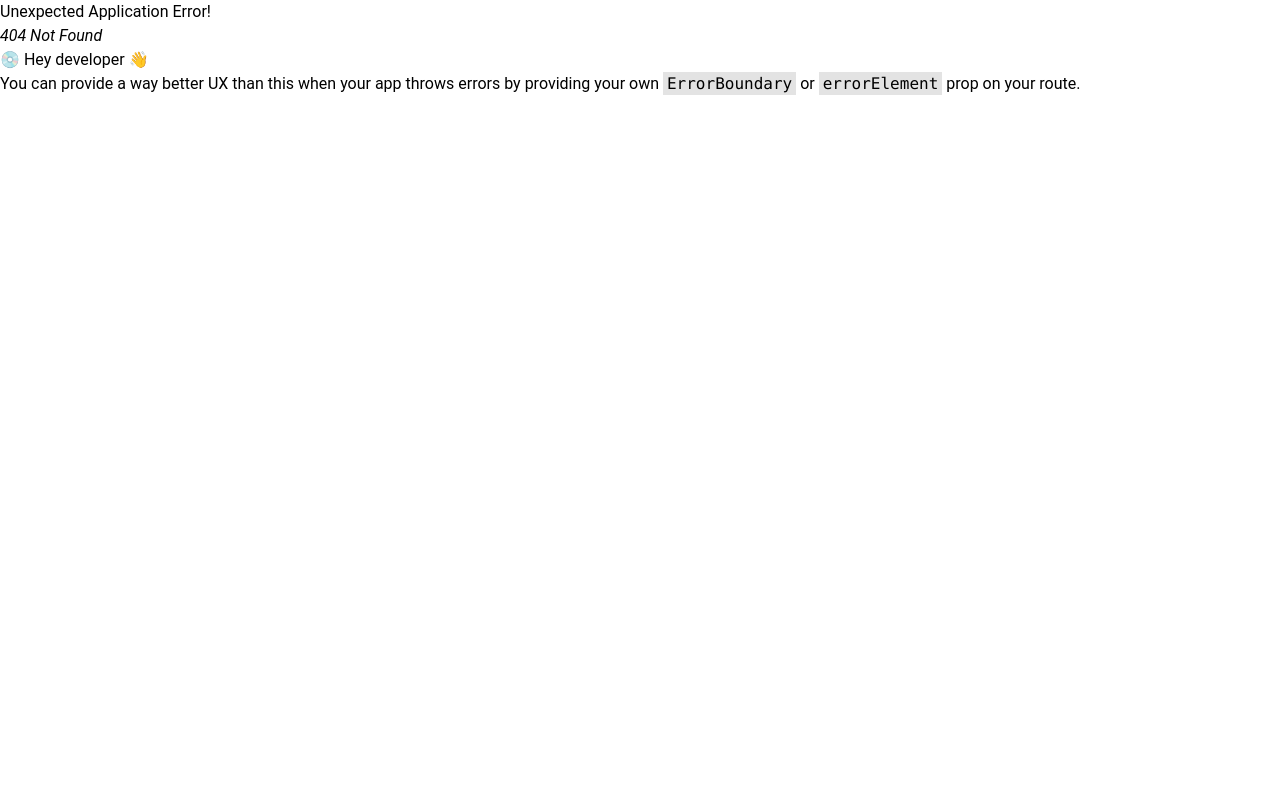
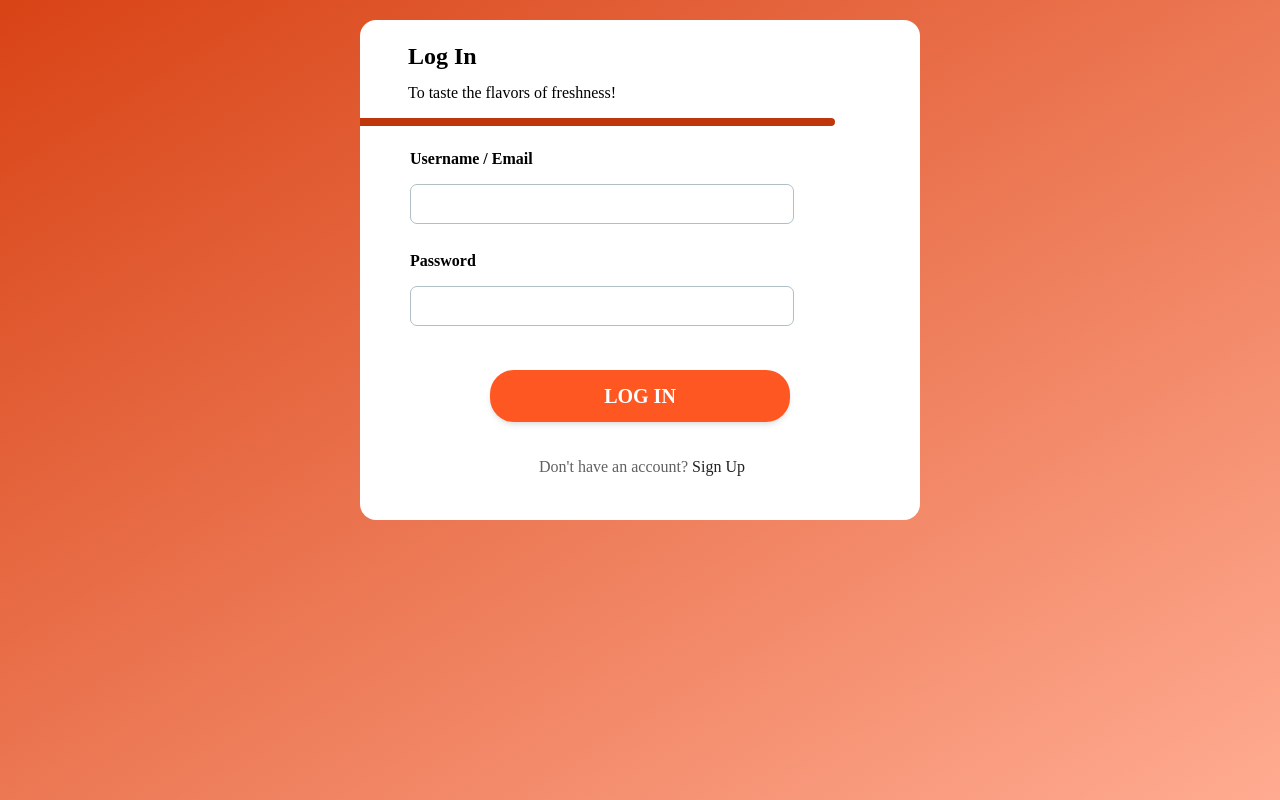
Before and after one commit to RMEH-dev/bakery-management-system, a React (Vite) app in the folder client/: page /logIn in a window 1280 px wide. Before the commit this address had no page. Built offline with nearby package versions, Linux system fonts and the light colour scheme.

Commit message:
loginui created

```diff
--- a/client/src/components/carousel1.jsx
+++ b/client/src/components/carousel1.jsx
@@ -7,7 +7,7 @@ import "../index.css";
 export function CarouselCustomNavigation() {
   return (
     <Carousel
-      className="pt-[0px] h-[725px]"
+      className="pt-[0px] h-[725px] z-1"
       navigation={({ setActiveIndex, activeIndex, length }) => (
         <div className="absolute bottom-6 left-2/4 z-50 flex -translate-x-2/4 gap-2">
           {new Array(length).fill("").map((_, i) => (
--- a/client/src/components/loginform.jsx
+++ b/client/src/components/loginform.jsx
@@ -0,0 +1,85 @@
+import {
+    Card,
+    Input,
+    Checkbox,
+    Button,
+    Typography,
+  } from "@material-tailwind/react";
+  import { Link } from "react-router-dom";
+
+  export function LogInForm({ isVisible, onClose }) {
+    const handleClose = (event) => {
+      if (event.target.id === "wrapper") onClose(event);
+    };
+
+    return (
+      <div
+        className="inset-0 flex justify-center items-center bg-gradient-to-br from-deep-orange-800 to-deep-orange-200 backdrop-blur-sm"
+        //   onClick={() => onClose(handleClose)}
+      >
+        <div className="p-5 w-[600px] h-screen ">
+          <Card
+            className="flex flex-col w-[565px] h-[500px] sm:w-auto bg-white rounded-2xl z-80"
+            shadow={false}
+          >
+            <Typography className="pl-12 pt-5 text-2xl text-black font-bold font-[Montserrat]">
+              Log In
+            </Typography>
+            <Typography className="text-black mt-0 font-medium font-[Montserrat] pl-12 pt-2">
+              To taste the flavors of freshness!
+            </Typography>
+            <Typography className=" mt-3 w-[475px] h-2 rounded-r-2xl bg-deep-orange-900"></Typography>
+            <form className="ml-[50px] mt-5 mb-2 w-80 h-150 max-w-screen-lg sm:w-96">
+              <div className="mb-1 flex flex-col gap-6">
+
+                <Typography className="-mb-3 text-black font-semibold font-[Montserrat]">
+                 Username / Email
+                </Typography>
+                <Input
+                  type="email"
+                  size="md"
+                  placeholder="name@mail.com"
+                  className="-mb-3 w-[470px] text-black font-semibold font-[Montserrat] border-deep-orange-200 focus:!border-deep-orange-900 bg-deep-orange-100 rounded-[30px]"
+                  labelProps={{
+                    className: "before:content-none after:content-none",
+                  }}
+                />
+
+                <Typography className="-mb-3 text-black font-semibold font-[Montserrat]">
+                  Password
+                </Typography>
+                <Input
+                  type="password"
+                  size="md"
+                  placeholder="********"
+                  className="-mb-3 w-[470px] text-black font-semibold font-[Montserrat] border-deep-orange-200 focus:!border-deep-orange-900 bg-deep-orange-100 rounded-[30px]"
+                  labelProps={{
+                    className: "before:content-none after:content-none",
+                  }}
+                />
+              </div>
+              <Link to="/">
+                <Button
+                  className="w-[300px] ml-20 mt-10 hover:bg-deep-orange-900 bg-deep-orange-500 rounded-3xl text-white text-xl font-[Montserrat]"
+
+                >
+                  log in
+                </Button>
+              </Link>
+              <Typography
+                color="gray"
+                className="ml-20 text-gray font-[Montserrat] mt-8 text-center font-normal"
+              >
+                Don't have an account?{" "}
+                <Link to="/signUp"
+                  className=" text-gray font-[Montserrat] font-medium text-gray-900"
+                >
+                  Sign Up
+                </Link>
+              </Typography>
+            </form>
+          </Card>
+        </div>
+      </div>
+    );
+  }
--- a/client/src/components/navbar.jsx
+++ b/client/src/components/navbar.jsx
@@ -230,9 +230,11 @@ function NavList() {
         color="black"
         className="font-bold font-[Montserrat] hover-bg-red-500 md:pl-2 "
       >
+        <Link to="/logIn">
         <ListItem className="flex items-center gap-2 py-2 lg:pl-4 pr-2">
           Login
         </ListItem>
+        </Link>
       </Typography>
       <Typography color="black" className="font-bold font-[Montserrat]">
         <div className="flex items-center h-9 pl-1">|</div>
--- a/client/src/components/signupform.jsx
+++ b/client/src/components/signupform.jsx
@@ -5,17 +5,21 @@ import {
   Button,
   Typography,
 } from "@material-tailwind/react";
+import { Link } from "react-router-dom";
 
-export function SignUpForm({isVisible, onClose}) {
-    if (!isVisible) return null;
+export function SignUpForm({ isVisible, onClose }) {
+  const handleClose = (event) => {
+    if (event.target.id === "wrapper") onClose(event);
+  };
 
   return (
-    <div className="fixed inset-0 flex justify-center items-center bg-deep-orange-100 bg-opacity-10 backdrop-blur-sm z-80"
-    onClick={()=> <Home/>}>
+    <div
+      className="inset-0 flex justify-center items-center bg-gradient-to-br from-deep-orange-800 to-deep-orange-200 backdrop-blur-sm"
+      //   onClick={() => onClose(handleClose)}
+    >
       <div className="p-5 w-[600px] flex flex-col">
-        <button className="text-deep-orange-900 font-bold text-2xl place-self-end" onClick={()=> onClose(<Home/>)}>X</button>
         <Card
-          className="w-[565px] h-[900px] bg-gray-200 rounded-2xl"
+          className="w-[565px] h-[900px] bg-white rounded-2xl z-80"
           shadow={false}
         >
           <Typography className="pl-12 pt-5 text-2xl text-black font-bold font-[Montserrat]">
@@ -37,7 +41,7 @@ export function SignUpForm({isVisible, onClose}) {
                 <Input
                   size="md"
                   placeholder="abc"
-                  className="-mb-3 text-black font-semibold font-[Montserrat] border-deep-orange-200 focus:!border-deep-orange-900 bg-deep-orange-100  rounded-[30px]"
+                  className="-mb-3 text-black font-semibold font-[Montserrat]  border-deep-orange-200 focus:!border-deep-orange-900 bg-deep-orange-100  rounded-[30px]"
                   labelProps={{
                     className: "before:content-none after:content-none",
                   }}
@@ -63,7 +67,7 @@ export function SignUpForm({isVisible, onClose}) {
                 }}
               />
               <Typography className="-mb-3 text-black font-semibold font-[Montserrat]">
-                Your Email
+                Email Address
               </Typography>
               <Input
                 type="email"
@@ -78,7 +82,7 @@ export function SignUpForm({isVisible, onClose}) {
                 Contact No.
               </Typography>
               <Input
-                type="number"
+                type="tel"
                 size="md"
                 placeholder="077xxxxxxx"
                 className="-mb-3 w-[470px] text-black font-semibold font-[Montserrat] border-deep-orange-200 focus:!border-deep-orange-900 bg-deep-orange-100 rounded-[30px]"
@@ -129,23 +133,25 @@ export function SignUpForm({isVisible, onClose}) {
               }
               containerProps={{ className: "mt-3 -ml-2.5 " }}
             />
+            <Link to="/">
               <Button
                 className="ml-10 mt-6 hover:bg-deep-orange-900 bg-deep-orange-500 rounded-3xl text-white text-xl font-[Montserrat]"
                 fullWidth
               >
                 sign up
               </Button>
+            </Link>
             <Typography
               color="gray"
               className=" ml-14 text-gray font-[Montserrat] mt-4 text-center font-normal"
             >
               Already have an account?{" "}
-              <a
-                href="#"
+              <Link
+                to="/logIn"
                 className=" text-gray font-[Montserrat] font-medium text-gray-900"
               >
                 Log In
-              </a>
+              </Link>
             </Typography>
           </form>
         </Card>
--- a/client/src/main.jsx
+++ b/client/src/main.jsx
@@ -7,6 +7,7 @@ import { ThemeProvider } from "@material-tailwind/react";
 import Home from "./pages/customer/home.jsx";
 import Products from "./pages/customer/products.jsx";
 import SignUp from "./pages/signup.jsx";
+import LogIn from "./pages/login.jsx";
 
 const router = createBrowserRouter([
   {
@@ -37,6 +38,10 @@ const router = createBrowserRouter([
     path: "/signUp",
     element: <SignUp />,
   },
+  {
+    path: "/logIn",
+    element: <LogIn />,
+  },
 ]);
 
 ReactDOM.createRoot(document.getElementById("root")).render(
--- a/client/src/pages/customer/home.jsx
+++ b/client/src/pages/customer/home.jsx
@@ -12,9 +12,9 @@ export default function Home() {
     <Fragment>
     <div>
 
-      <MegaMenuWithHover className="fixed top-0 left-0 z-2" />{" "}
+      <MegaMenuWithHover className="fixed top-0 left-0 z-20" />{" "}
       {/* Set z-index to 2 */}
-      <CarouselCustomNavigation />
+      <CarouselCustomNavigation className="z-2" />
       <FooterWithSocialLinks className="z-10"/> {/* Implicit z-index of 0 or default */}
     </div>,
       {/* <SignUpForm isVisible={showSignUp} onClose={() => setShowSignUp(false)} /> */}
--- a/client/src/pages/login.jsx
+++ b/client/src/pages/login.jsx
@@ -0,0 +1,13 @@
+import "./../index.css";
+import React, { Fragment } from "react";
+import { useEffect, useState } from "react";
+import { LogInForm } from "../components/loginform";
+export default function LogIn() {
+//   const [showSignUp, setShowSignUp] = useState(true);
+
+  return (
+    <Fragment>
+      <LogInForm className="z-80" />
+    </Fragment>
+  );
+}
--- a/client/src/pages/signup.jsx
+++ b/client/src/pages/signup.jsx
@@ -4,14 +4,11 @@ import { useEffect, useState } from "react";
 import { SignUpForm } from "../components/signupform";
 import Home from "./customer/home";
 export default function SignUp() {
-  const [showSignUp, setShowSignUp] = useState(true);
+//   const [showSignUp, setShowSignUp] = useState(true);
 
   return (
     <Fragment>
-      <div>
-        <Home />
-      </div>
-      <SignUpForm isVisible={showSignUp} onClose={() => setShowSignUp(false)} />
+      <SignUpForm className="z-80" />
     </Fragment>
   );
 }
```
Lines whose indentation alone changed are shown as unchanged.
